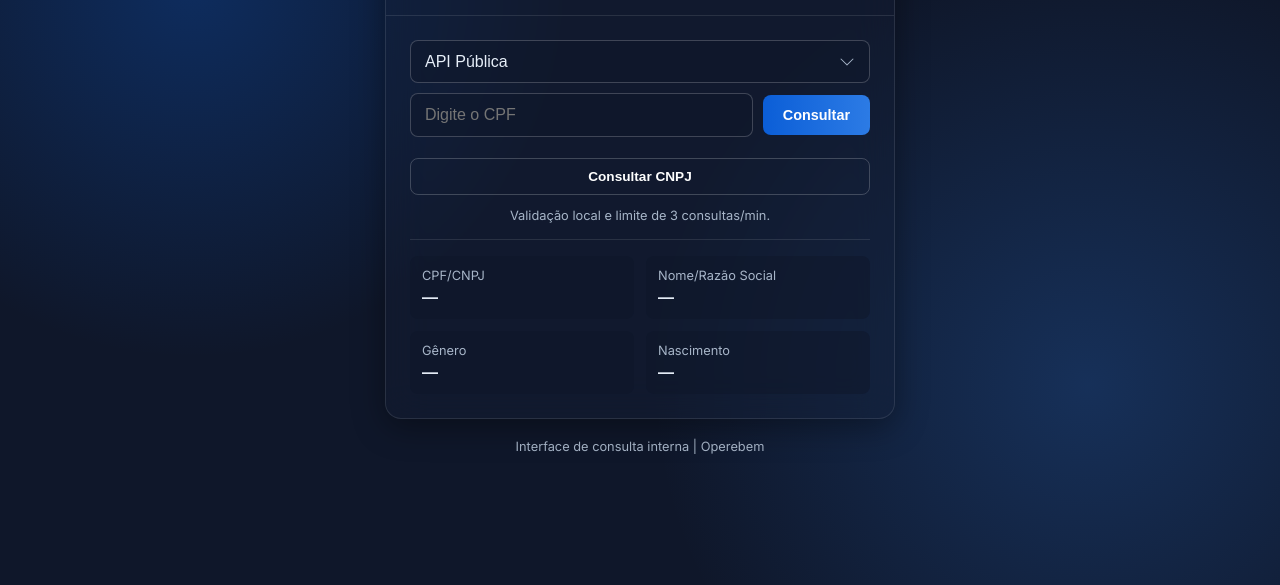
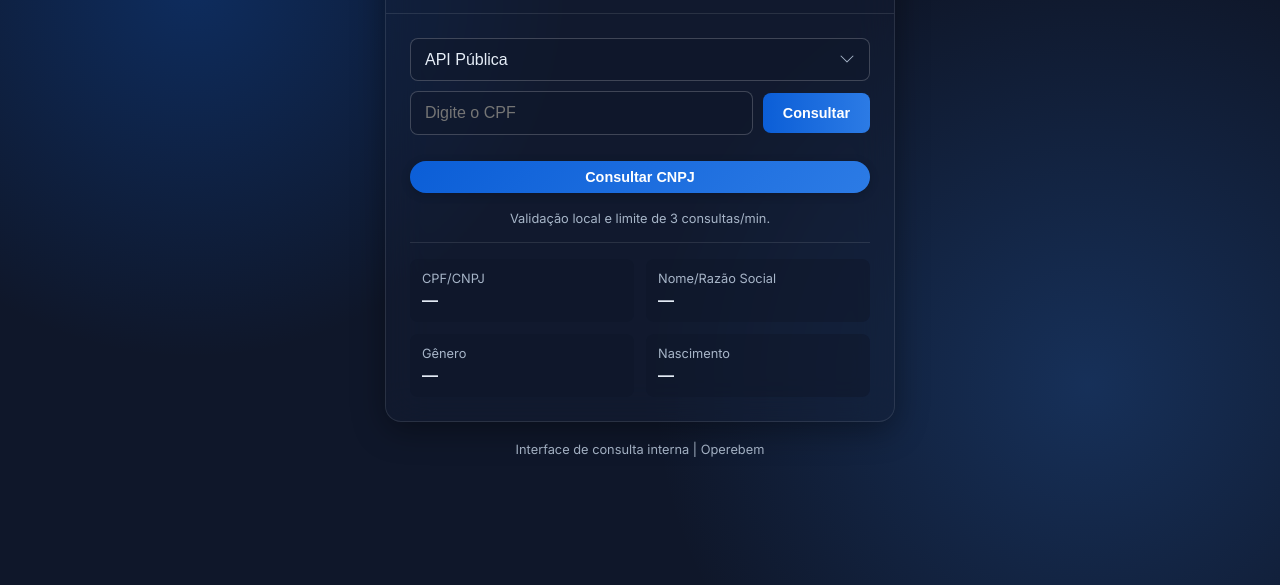
Before and after one commit to MateusSenge/consulta-cpf-e-crea, a website: page public/index.html in a window 1280 px wide. Shown: the part 215-800 px from the top of the page. Drawn offline with Linux system fonts and the light colour scheme.

Commit message:
Add files via upload

```diff
--- a/public/index.html
+++ b/public/index.html
@@ -1,10 +1,12 @@
+<!DOCTYPE html>
+<html lang="pt-BR">
 <head>
   <meta charset="UTF-8">
   <meta name="viewport" content="width=device-width, initial-scale=1.0">
-  <title>Consulta de CPF/CNPJ — SENGE‑MG v3.2</title>
+  <meta name="description" content="Sistema de consulta de CPF e CNPJ - Desenvolvido por Mateus Teixeira">
+  <title>Consulta de CPF/CNPJ — SENGE‑MG</title>
 
   <link rel="icon" type="image/png" href="favicon.png">
-
   <link rel="stylesheet" href="style.css">
   <script src="script.js" defer></script>
 </head>
--- a/public/script.js
+++ b/public/script.js
@@ -3,7 +3,7 @@ document.addEventListener('DOMContentLoaded', () => {
 
     // ----- CONFIGURAÇÃO -----
     const API_KEY = '0f418c66da74e50da611ff114ca9eb9ad93626140037a3dd05703f43b63763cd';
-    const API_BASE = 'https://apicpf.com/api/consulta?cpf=';
+    const API_BASE = '/api/consulta-crea';
     const CREA_API_ENDPOINT = '/api/consulta-crea';
     const CNPJ_API_ENDPOINT = '/api/consulta-cnpj';
     const RATE_LIMIT_COUNT = 3;
--- a/public/style.css
+++ b/public/style.css
@@ -241,6 +241,37 @@ button:disabled {
   word-wrap: break-word;
 }
 
+/* Estilo para o botão de alternar entre CPF e CNPJ */
+.toggle-mode {
+    display: inline-block;
+    margin: 10px 0;
+    padding: 8px 16px;
+    background: linear-gradient(135deg, var(--accent-start), var(--accent-end));
+    color: white;
+    border: none;
+    border-radius: 20px;
+    cursor: pointer;
+    font-size: 0.9rem;
+    font-weight: 600;
+    transition: all 0.3s ease;
+    box-shadow: 0 2px 10px rgba(0, 0, 0, 0.2);
+}
+
+.toggle-mode:hover {
+    transform: translateY(-2px);
+    box-shadow: 0 4px 12px rgba(0, 0, 0, 0.25);
+}
+
+.toggle-mode:active {
+    transform: translateY(0);
+}
+
+/* Estilo para campos específicos de CNPJ */
+.cnpj-field {
+    display: none; /* Inicialmente oculto */
+}
+
+/* Estilo para o rodapé */
 .footer-note {
     text-align: center;
     margin-top: 20px;
```
Also changed, not shown: api/consulta-cnpj.js (+6 -1 lines), api/consulta-crea.js (+6 -1 lines), vercel.json.
